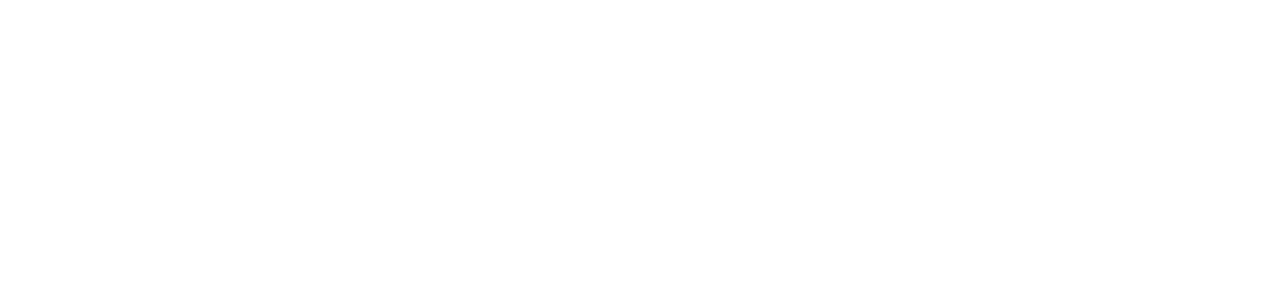
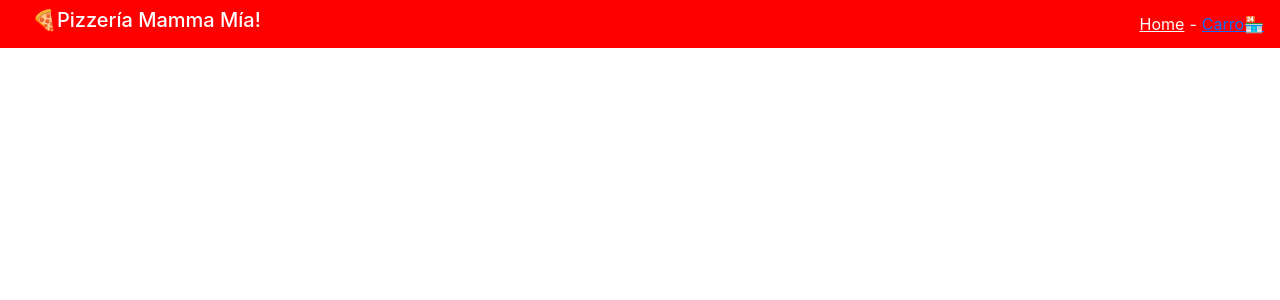
Before and after one commit to kescudero2209/MammaMia, a React (Create React App) app: page / in a window 1280 px wide. Shown: the top 300 px of the page. Built offline with nearby package versions, Linux system fonts and the light colour scheme.

Commit message:
navbar: adding navbar

```diff
--- a/package.json
+++ b/package.json
@@ -8,6 +8,7 @@
     "@testing-library/user-event": "^13.5.0",
     "react": "^18.2.0",
     "react-dom": "^18.2.0",
+    "react-router-dom": "^6.4.2",
     "react-scripts": "5.0.1",
     "web-vitals": "^2.1.4"
   },
--- a/public/index.html
+++ b/public/index.html
@@ -8,6 +8,13 @@
     <meta
       name="description"
       content="Web site created using create-react-app"
+    />
+    <!--BOOTSTRAP-->
+    <link
+      rel="stylesheet"
+      href="https://cdn.jsdelivr.net/npm/bootstrap@5.2.0-beta1/dist/css/bootstrap.min.css"
+      integrity="sha384-0evHe/X+R7YkIZDRvuzKMRqM+OrBnVFBL6DOitfPri4tjfHxaWutUpFmBp4vmVor"
+      crossorigin="anonymous"
     />
     <link rel="apple-touch-icon" href="%PUBLIC_URL%/logo192.png" />
     <!--
--- a/src/App.js
+++ b/src/App.js
@@ -1,9 +1,13 @@
-
+import NavBar from './layouts/NavBar';
+import { Routes, Route, BrowserRouter } from 'react-router-dom';
 function App() {
   return (
-    <div className="App">
+    <BrowserRouter>
+    <NavBar />
+    <Routes>
 
-    </div>
+    </Routes>
+  </BrowserRouter>
   );
 }
 
--- /dev/null
+++ b/src/layouts/NavBar.css
@@ -0,0 +1,14 @@
+.active {
+  color: white;
+}
+.navbar {
+  background-color: red;
+  margin-bottom: 2em;
+  padding-left: 2em;
+  color: white;
+}
+.linksNavbar {
+  display: flex;
+  gap: 5px;
+  margin-right: 1em;
+}
--- /dev/null
+++ b/src/layouts/NavBar.jsx
@@ -0,0 +1,27 @@
+import './NavBar.css';
+import { NavLink } from 'react-router-dom'
+const NavBar = () => {
+
+
+const setActiveClass = ({ isActive }) => (isActive ? 'active' : undefined)
+
+    return (
+        <>
+
+          <div className="navbar">
+          <h5>🍕Pizzería Mamma Mía!</h5>
+          <div className="linksNavbar">
+          <NavLink className={setActiveClass} end to='/'>
+          Home
+        </NavLink>
+            {' - '}
+          <NavLink className={setActiveClass} end to='/checkout'>
+          Carro🏪
+        </NavLink>
+         </div>
+          </div>
+        </>
+    )
+};
+
+export default NavBar;
```
Also changed, not shown: 1 other file (tests, documents, lock files or other folders).
